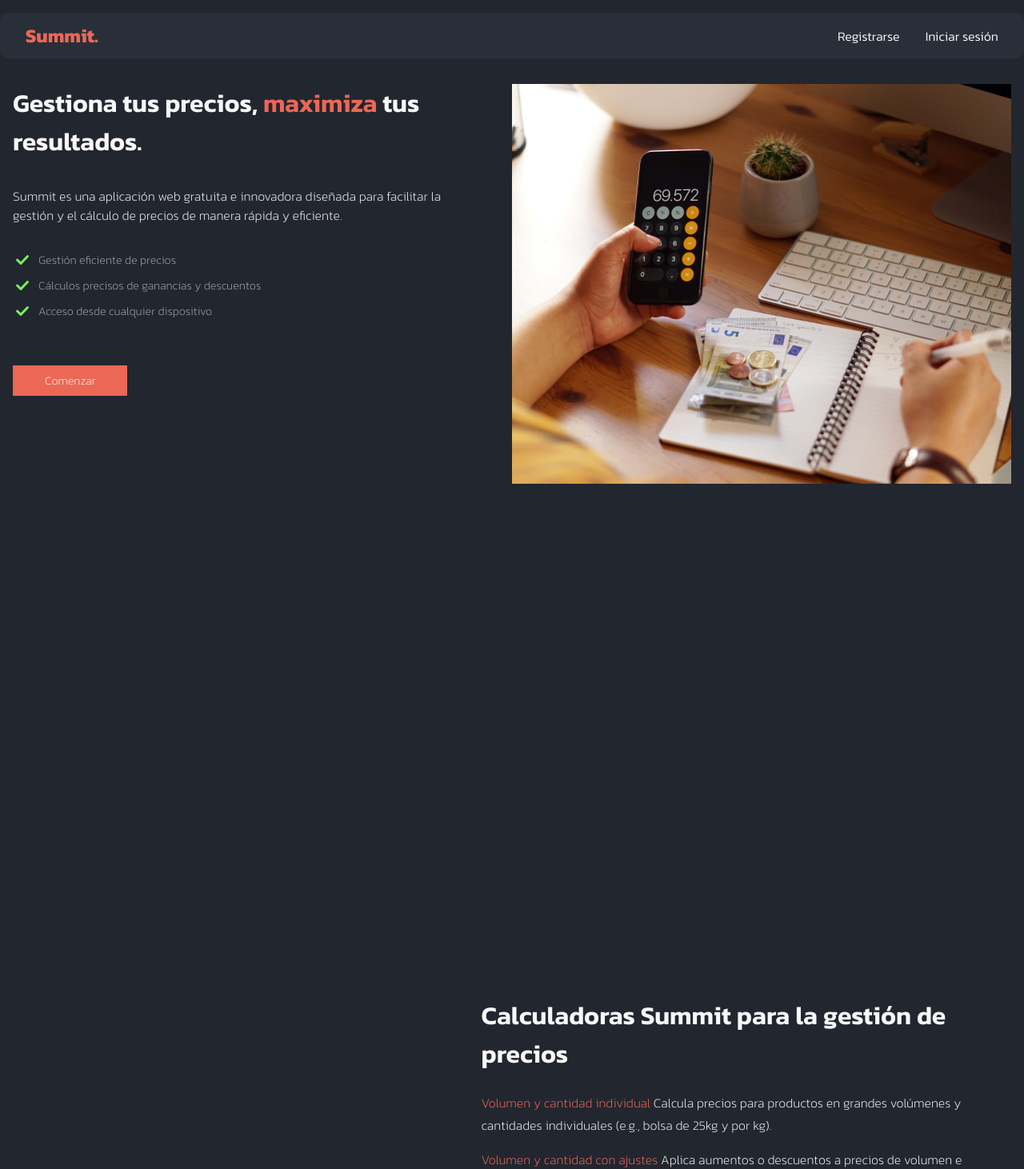
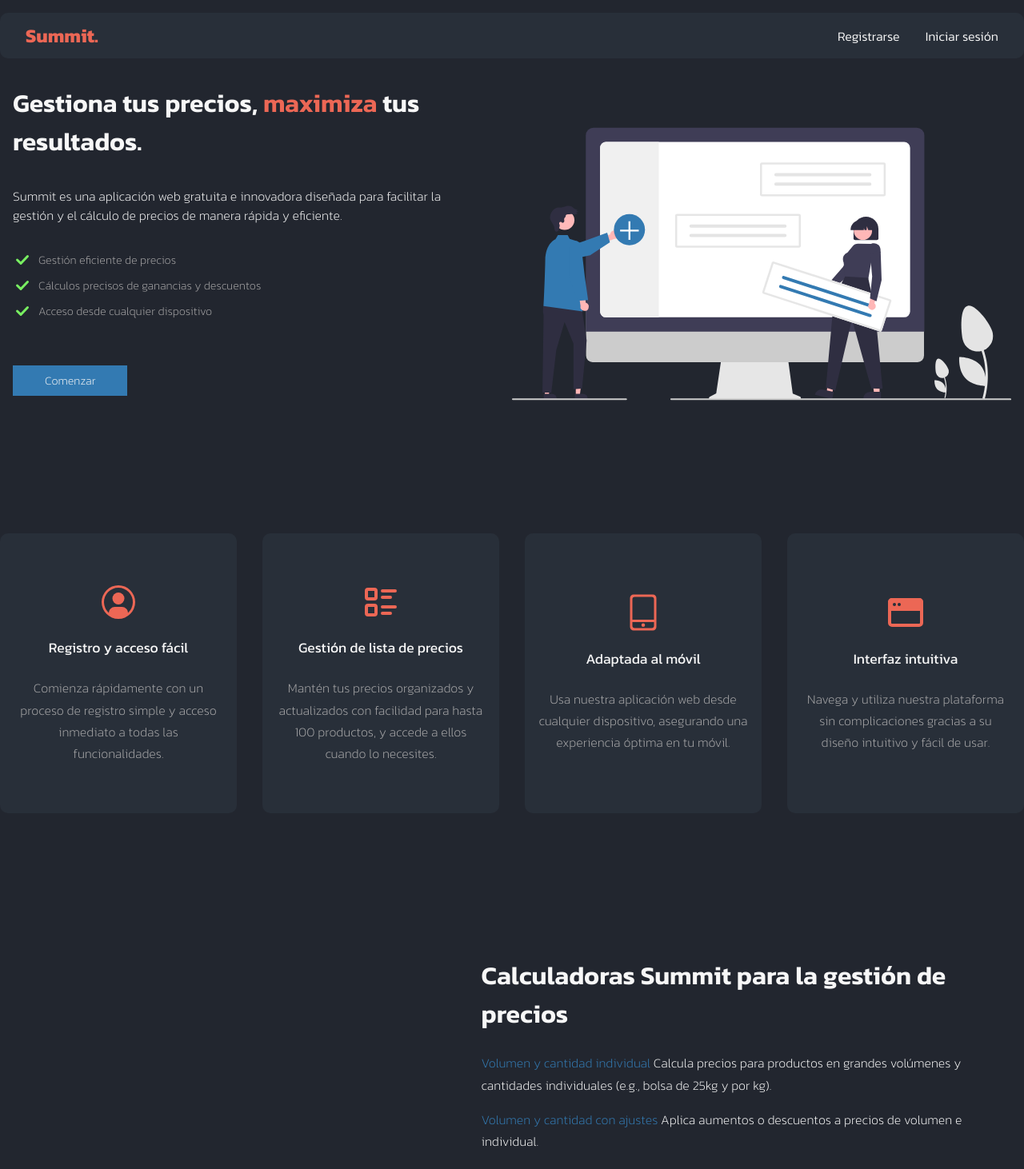
Before and after one commit to AriasFederico/summit., a React (Vite) app: page / in a window 1280 px wide. Shown: the top 1462 px of the page at 80% size. Built offline with nearby package versions, Linux system fonts and the light colour scheme.

Commit message:
probando color azul en la app

```diff
--- a/src/index.css
+++ b/src/index.css
@@ -11,6 +11,7 @@
   --color-background:#22262f;
   --color-cards:#282f39;
   --color-orange:#ec6755;
+  --color-blue:#337AB2;
   --color-orange-hover:#eb7869;
   --color-gray:#cecbcac5;
   --color-white:#f7f7f7;
--- a/src/pages/Home/components/BannersParagraph/BannersParagraph.css
+++ b/src/pages/Home/components/BannersParagraph/BannersParagraph.css
@@ -6,7 +6,7 @@
 }
 
 .span-banners {
-  color: var(--color-orange);
+  color: var(--color-blue);
 }
 
 .paragraph-banners {
--- a/src/pages/Home/components/Presentation/Presentation.css
+++ b/src/pages/Home/components/Presentation/Presentation.css
@@ -16,7 +16,7 @@
 
 .link-presentation {
   color: var(--color-white);
-  background-color: var(--color-orange);
+  background-color: var(--color-blue);
   padding: .5rem 2.5rem;
   align-self: flex-start;
   font-size: .9rem;
@@ -28,6 +28,7 @@
 
 .banner-presentation-mobile {
   width: 100%;
+  margin-top: 3rem;
 }
 
 .presentation-h1-btn-container {
@@ -56,9 +57,8 @@
 
     .banner-presentation-mobile {
       width: 50%;
-      object-fit: cover;
-      object-position: center;
-      height: 500px;
+      height: 450px;
+      margin: 0;
     }
 
     .link-presentation {
--- a/src/pages/Home/components/Presentation/Presentation.jsx
+++ b/src/pages/Home/components/Presentation/Presentation.jsx
@@ -2,7 +2,8 @@
 import { Ticks } from '../Ticks/Ticks'
 import tick from '../../../../assets/icons/tick.svg'
 import { Link } from 'react-router-dom'
-import banner_presentation from '../../../../assets/banners/banner-presentation.jpg'
+// import banner_presentation from '../../../../assets/banners/banner-presentation.jpg'
+import banner_presentation from '../../../../assets/banners/hme.svg'
 
 import AOS from 'aos';
 import 'aos/dist/aos.css';
```
Also changed, not shown: src/assets/banners/hme.svg (added).
